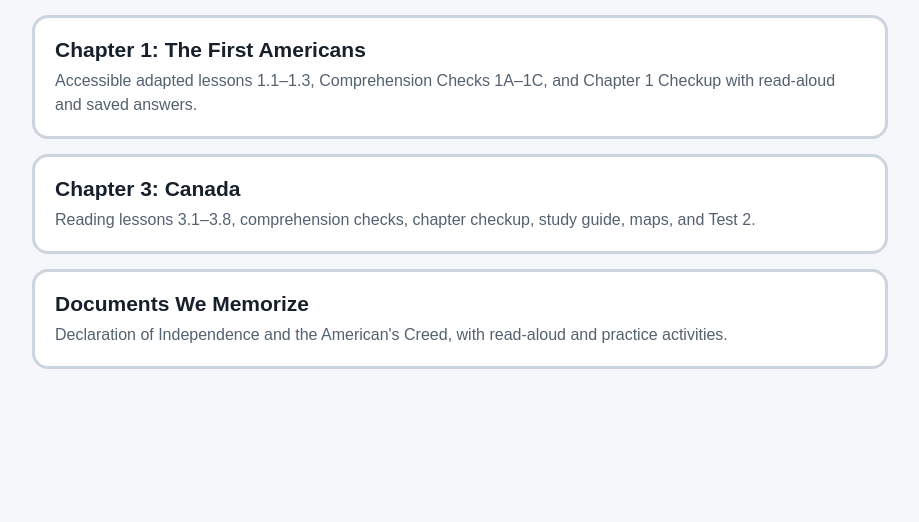
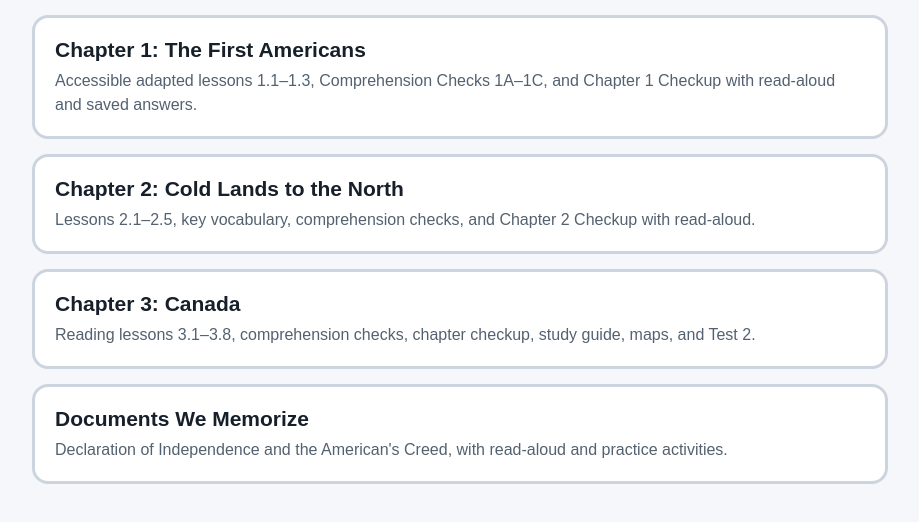
Before and after one commit to leahfphone/Harlan-School, a plain HTML site: page history.html in a window 1280 px wide. Shown: the part 180-702 px from the top of the page, without its empty margins (180-1099 px from the left). Drawn offline with Linux system fonts and the light colour scheme; no server answers.

Commit message:
Add Chapter 2 to History chapter menu

```diff
--- a/history.html
+++ b/history.html
@@ -12,6 +12,7 @@ h1{font-size:32px;margin-bottom:8px}.subtitle{font-size:18px;color:#536170}
 <h1>History &amp; Geography</h1>
 <p class="subtitle">Choose a chapter.</p>
 <a class="activity" href="history-chapter-1.html"><strong>Chapter 1: The First Americans</strong><span>Accessible adapted lessons 1.1–1.3, Comprehension Checks 1A–1C, and Chapter 1 Checkup with read-aloud and saved answers.</span></a>
+<a class="activity" href="history-chapter-2.html"><strong>Chapter 2: Cold Lands to the North</strong><span>Lessons 2.1–2.5, key vocabulary, comprehension checks, and Chapter 2 Checkup with read-aloud.</span></a>
 <a class="activity" href="history-chapter-3-menu.html"><strong>Chapter 3: Canada</strong><span>Reading lessons 3.1–3.8, comprehension checks, chapter checkup, study guide, maps, and Test 2.</span></a>
 <a id="releasedTest1" class="activity" href="history-test-1-release.html" hidden><strong>Chapters 1–2 — Test 1</strong><span>Teacher-released History &amp; Geography test with read-aloud and original textbook maps.</span></a><a class="activity" href="harlan-history-memorization.html"><strong>Documents We Memorize</strong><span>Declaration of Independence and the American's Creed, with read-aloud and practice activities.</span></a>
 </main><script type="module">import{initializeApp}from'https://www.gstatic.com/firebasejs/10.14.1/firebase-app.js';import{getAuth,signInAnonymously}from'https://www.gstatic.com/firebasejs/10.14.1/firebase-auth.js';import{getFirestore,doc,getDoc}from'https://www.gstatic.com/firebasejs/10.14.1/firebase-firestore.js';try{const app=initializeApp({apiKey:'AIzaSyCyp8bBl38v5Gb8xVsQrfmdnEXisarqBQQ',authDomain:'harlan-learning-hub.firebaseapp.com',projectId:'harlan-learning-hub',appId:'1:341058218983:web:cb24701e93a511fd336b42'});const auth=getAuth(app);if(!auth.currentUser)await signInAnonymously(auth);const snap=await getDoc(doc(getFirestore(app),'assessmentReleases','history-test-1'));if(snap.exists()&&snap.data().released===true)document.getElementById('releasedTest1').hidden=false}catch(e){console.warn('Assessments unavailable',e.code)}</script></body></html>
```
